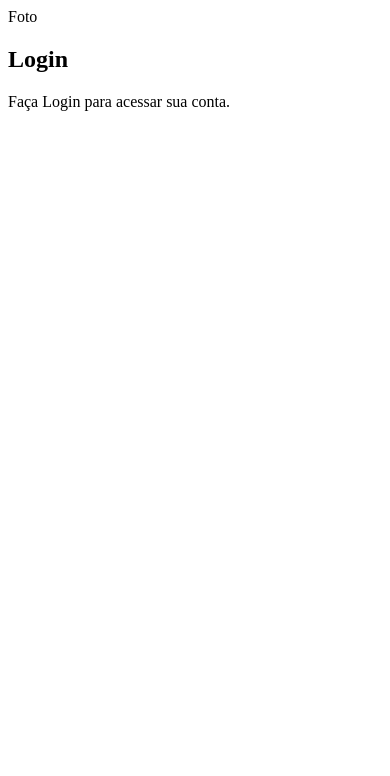
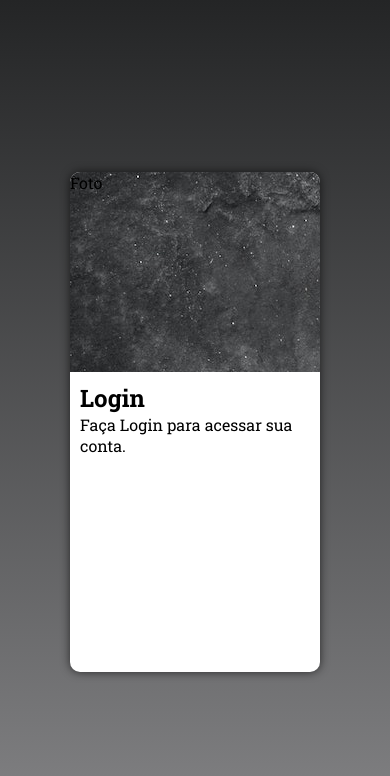
Before and after one commit to lucasfagundesf/projeto-login, a plain HTML site: page index.html in a window 390 px wide. Drawn offline with Linux system fonts and the light colour scheme.

Commit message:
Design mobile first concluído

```diff
--- a/estilos/style.css
+++ b/estilos/style.css
@@ -1,5 +1,5 @@
 @charset "UTF-8";
-
+@import url('https://fonts.googleapis.com/css2?family=Roboto+Slab:wght@300;400;700&display=swap');
 /*
     Paleta de cores do mais escuro pro mais claro
     cor1: #242526
@@ -8,3 +8,42 @@
     cor4: #575859
     cor5: #848486
 */
+*{
+    font-family: 'Roboto Slab', serif;
+    padding: 0px;
+    margin: 0px;
+    box-sizing: border-box;
+}
+
+body,html{
+    background-image: linear-gradient(to bottom,#242526,#848486);
+    height: 100vh;
+    width: 100vw;
+}
+main{
+    position: relative;
+    height: 100vh;
+    width: 100vw;
+}
+section#login{
+    position: absolute;
+    top: 50%;
+    left: 50%;
+    transform: translate(-50%,-50%);
+    overflow: hidden;
+    background-color: white;
+    width: 250px;
+    height: 500px;
+    border-radius: 10px;
+    box-shadow: 0px 0px 10px rgba(0, 0, 0, 0.644);
+}
+
+section#login > div#imagem{
+    display: block;
+    background-image: url(../imagens/pexels-life-of-pix-8892.jpg);
+    height: 200px;
+}
+section#login > div#form{
+    display: block;
+    padding: 10px;
+}
--- a/index.html
+++ b/index.html
@@ -13,7 +13,7 @@
             <div id="imagem">
                 Foto
             </div>
-            <div id="formulario">
+            <div id="form">
                 <h1>Login</h1>
                 <p>Faça Login para acessar sua conta.</p>
                 <form action="login.js" method="post">
```
